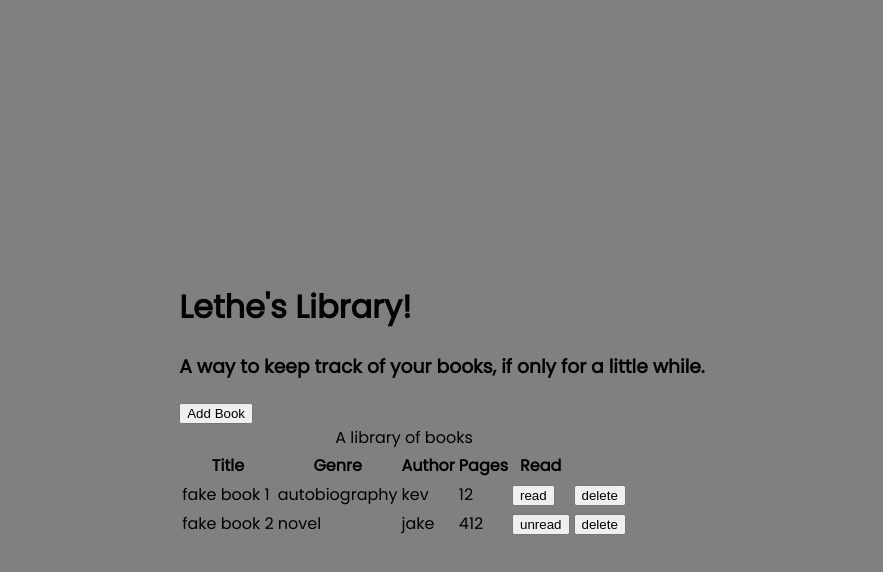
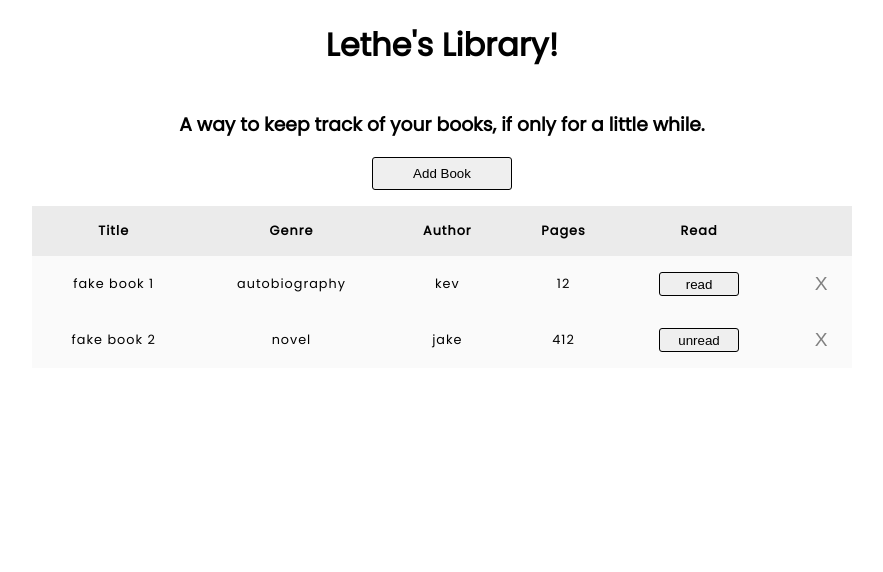
Before and after one commit to kdarley/library, a plain HTML site: page index.html in a window 1280 px wide. Shown: the whole page, without its empty margins (198-1081 px from the left). Drawn offline with Linux system fonts and the light colour scheme.

Commit message:
styled table and buttons on main page.

```diff
--- a/index.html
+++ b/index.html
@@ -51,11 +51,11 @@
     </div>
 
     <div class="library-container">
+        <div class="library-contents">
             <h1>Lethe's Library!</h1>
             <h3>A way to keep track of your books, if only for a little while.</h3>
             <button class="add-book">Add Book</button>
             <table>
-            <caption>A library of books</caption>
                 <thead>
                     <tr>
                         <th scope="col">Title</th>
@@ -63,13 +63,13 @@
                         <th scope="col">Author</th>
                         <th scope="col">Pages</th>
                         <th scope="col">Read</th>
+                        <th scope="col"></th>
                     </tr>
                 </thead>
                 <tbody>
-
                 </tbody>
-
             </table>
+        </div>
     </div>
 </body>
 </html>
--- a/scripts.js
+++ b/scripts.js
@@ -72,8 +72,9 @@ function displayBooks(){
 
         // add delete button
         delButton = document.createElement('button')
-        delButton.textContent = 'delete'
+        delButton.textContent = 'X'
         delButton.setAttribute("id", `delete-button-${i}`)
+        delButton.classList.add('delete-button')
         delButton.addEventListener('click', () => {
             // console.log(i)
             // remove from array based on index
--- a/styles.css
+++ b/styles.css
@@ -11,6 +11,97 @@ body {
     display: flex;
     align-items: center;
     justify-content: center;
+}
+
+.library-container {
+    height: 100%;
+    width: 100%;
+    margin: 0px;
+
+    background-color: white;
+
+    display: flex;
+    flex-direction: column;
+    justify-content: flex-start;
+    align-items: center;
+}
+
+.library-contents {
+    display: flex;
+    flex-direction: column;
+    /* background-color: aqua; */
+    width: 80%;
+
+    justify-content: center;
+    align-items: center;
+}
+
+table {
+    border-collapse: collapse;
+    letter-spacing: 1px;
+    font-size: 0.8rem;
+    margin: 1rem;
+    width: 80%;
+  }
+
+  td, th {
+    padding: 1rem 1.5rem;
+  }
+
+  th {
+    background-color: rgb(235,235,235);
+  }
+
+  td {
+    text-align: center;
+  }
+
+  tr {
+    background-color: rgb(250,250,250);
+  }
+
+button.add-book {
+    padding: 8px 40px;
+
+    border: solid;
+
+    border-width: 0.1rem;
+    border-radius: 3px;
+}
+
+td>button {
+    width: 5rem;
+    height: 1.5rem;
+    /* padding: 8px 40px; */
+
+    border: solid;
+
+    border-width: 0.1rem;
+    border-radius: 3px;
+}
+
+button.delete-button {
+    background-color: red;
+    color: white;
+
+}
+
+button.delete-button {
+
+
+    content: 'X';
+    font-size: 1.2rem;
+    font-weight: 500;
+
+    border-style: none ;
+    background-color:rgba(0, 0, 0, 0);
+
+    color: gray;
+    width: 0.2rem;
+    /* height: 1rem; */
+}
+button.delete-button:hover {
+    color: red;
 }
 
 .popup-form-container {
```
Lines whose indentation alone changed are shown as unchanged.
